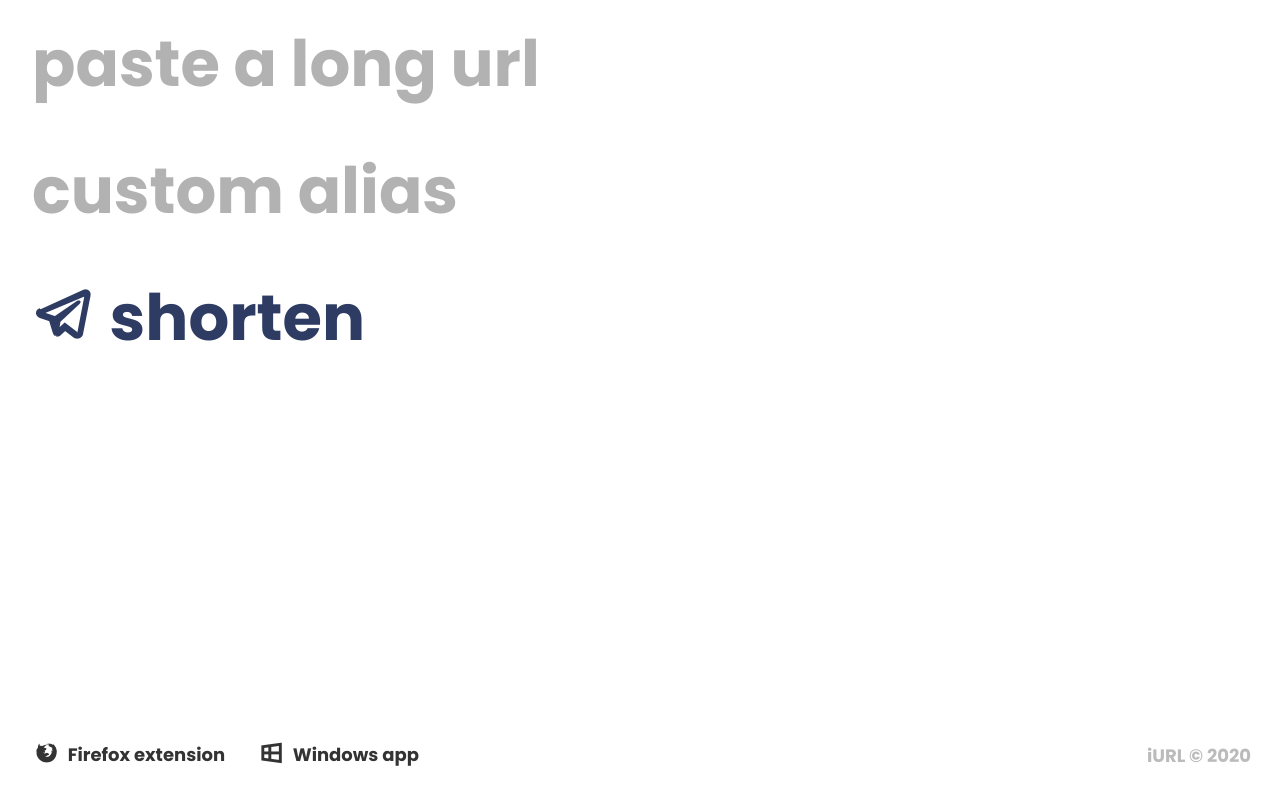
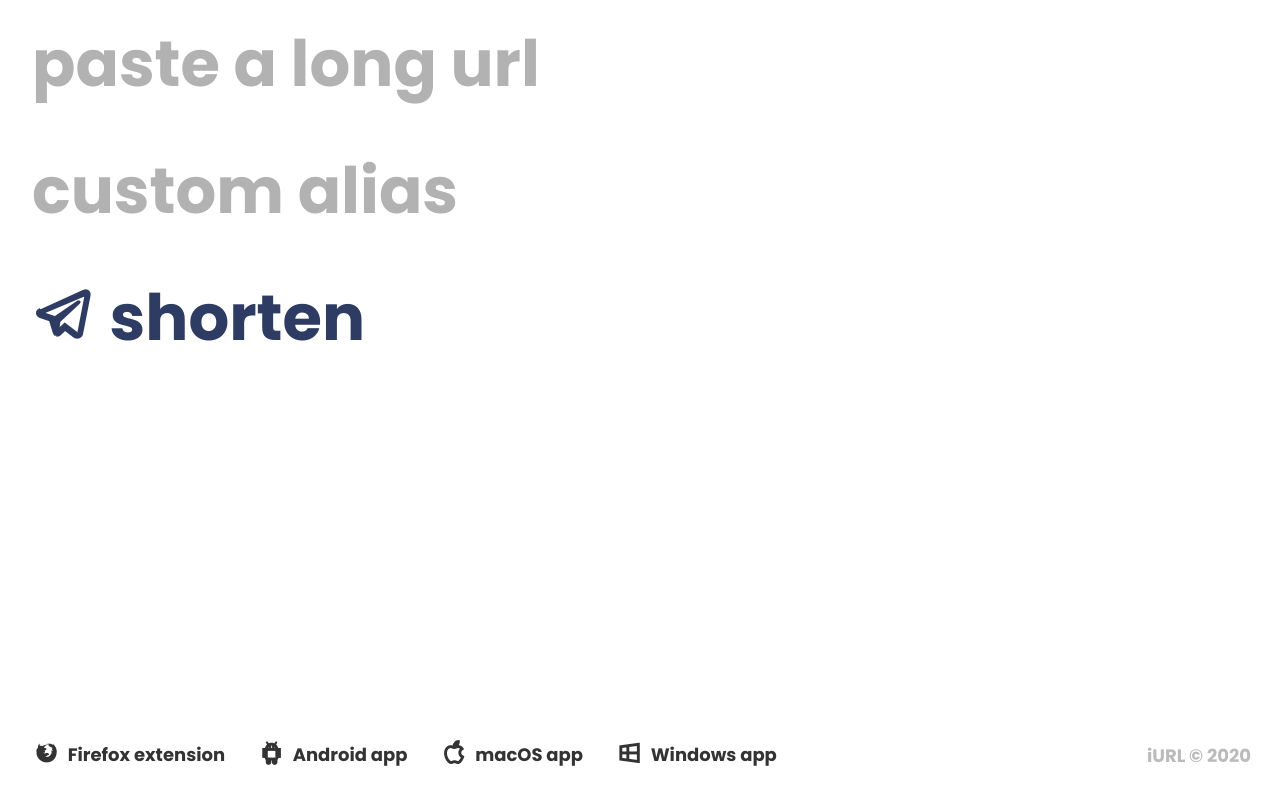
Before and after one commit to iurlapp/iurl.github.io, a plain HTML site: page index.html in a window 1280 px wide. Drawn offline with nearby package versions, Linux system fonts and the light colour scheme.

Commit message:
Add files via upload

```diff
--- a/index.html
+++ b/index.html
@@ -38,6 +38,12 @@
 <a href="https://iurl.uk/iURL-For-Firefox.xpi">
 <i class="lab la-firefox" style="font-size:28px;"></i>&nbsp; Firefox extension
 </a>
+<a href="https://iurl.uk/iURL-Android.apk">
+<i class="lab la-android" style="font-size:28px;"></i>&nbsp; Android app
+</a>
+<a href="https://iurl.uk/iURL-macOS.dmg">
+<i class="lab la-apple" style="font-size:28px;"></i>&nbsp; macOS app
+</a>
 <a href="https://www.dropbox.com/s/jjjnvmvzn69xl35/iURL.exe?dl=0" target="_blank">
 <i class="lab la-windows" style="font-size:28px;"></i>&nbsp; Windows app
 </a>
```
